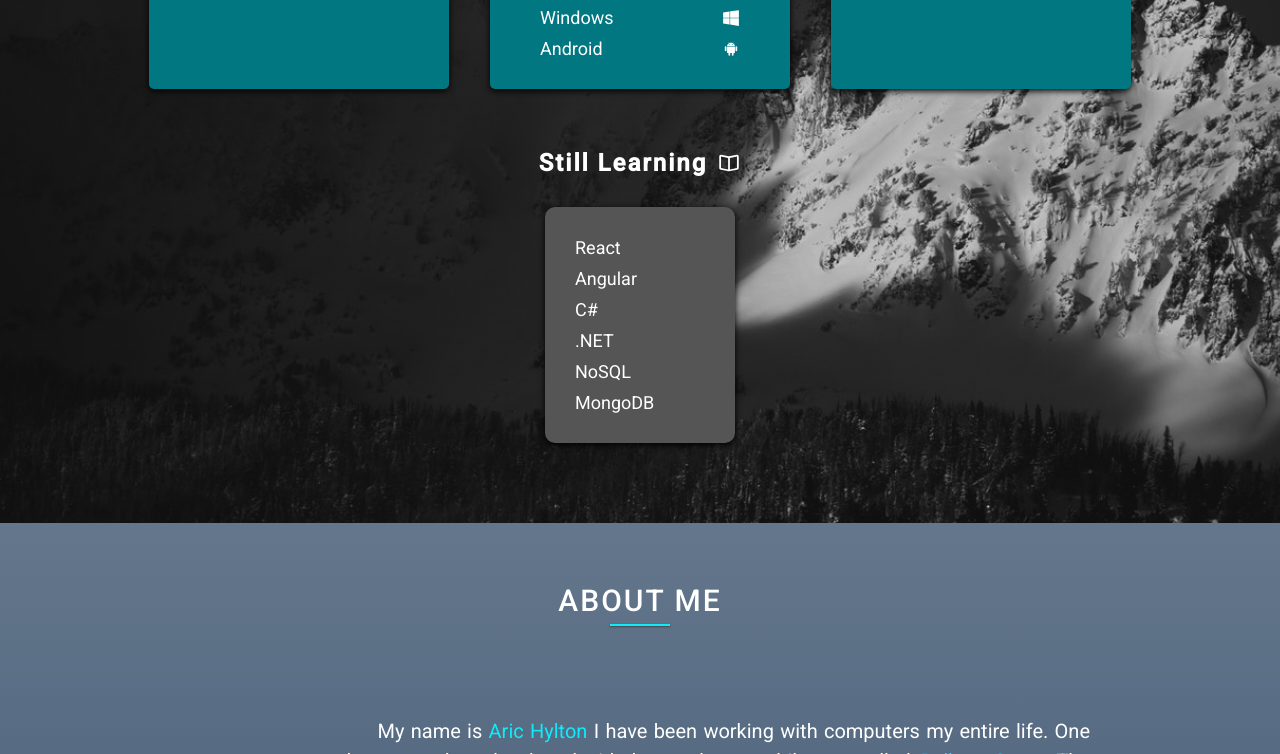
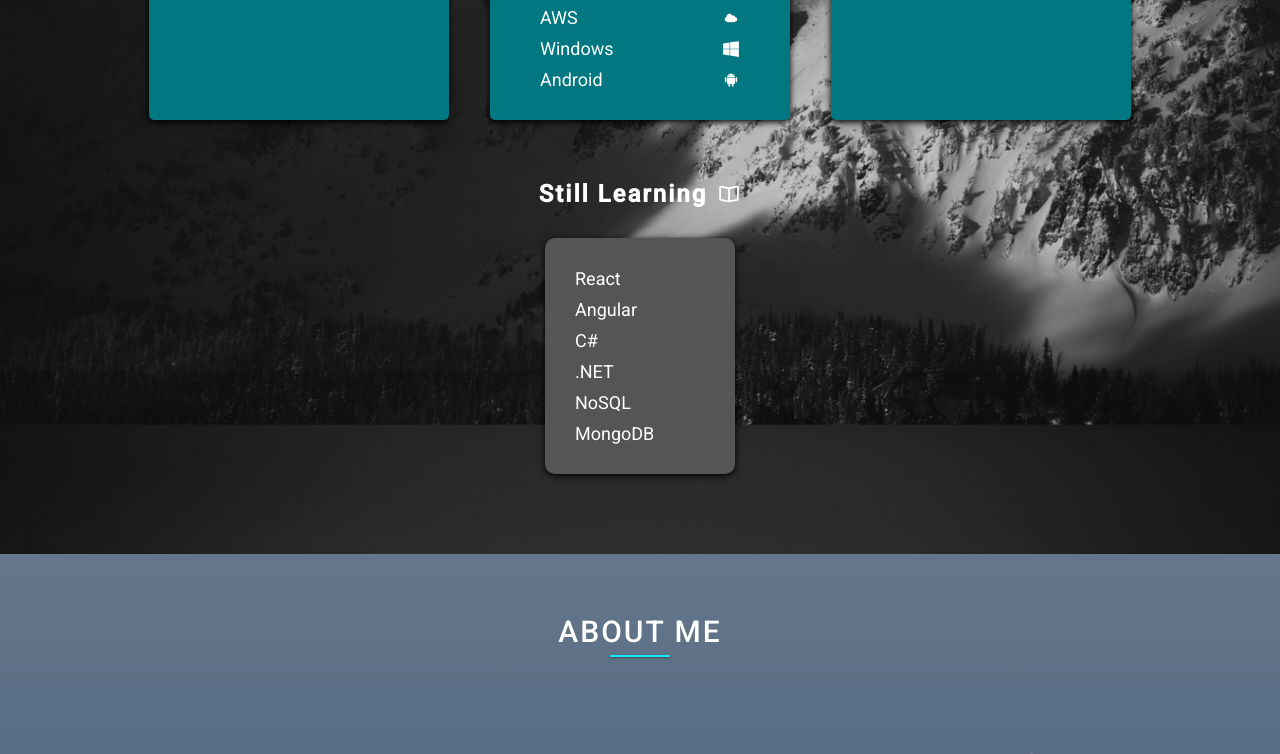
Before and after one commit to arichylton/AricHyltonWebpage, a website: page public/index.html in a window 1280 px wide. Shown: the part 2080-2834 px from the top of the page. Drawn offline with nearby package versions, Linux system fonts and the light colour scheme.

Commit message:
updated skillset and resume.pdf file

```diff
--- a/public/index.html
+++ b/public/index.html
@@ -164,6 +164,7 @@
                             <li>HTML5<ion-icon name="logo-html5"></ion-icon></li>
                             <li>CSS3<ion-icon name="logo-css3"></ion-icon></li>
                             <li>Jquery<img src="pics/jquery.png" alt="jquery pic"></li>
+                            <li>AWS<img src="pics/aws.png" alt="jquery pic"></li>
                             <li>Windows<ion-icon name="logo-windows"></ion-icon></li>
                             <li>Android<ion-icon name="logo-android"></ion-icon></li>
 
```
Also changed, not shown: public/pics/aws.png (added), 1 other file.
